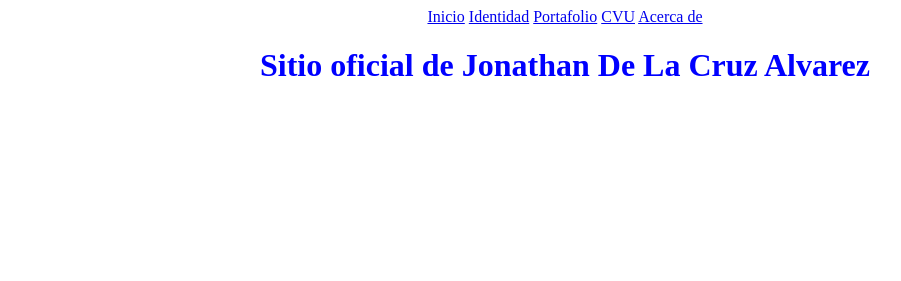
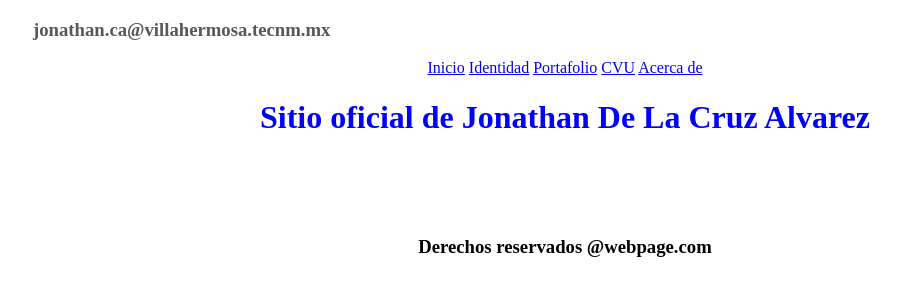
Before and after one commit to JonathanDeLaCruz/proyectojdlca, a plain HTML site: page index.html in a window 1280 px wide. Shown: the top 281 px of the page, without its empty margins (75-976 px from the left). Drawn offline with Linux system fonts and the light colour scheme.

Commit message:
Cambios en la rama developer

```diff
--- a/css/style.css
+++ b/css/style.css
@@ -13,3 +13,14 @@
   margin-top: 200px;
   color: rgb(98, 97, 97);
 }
+
+.header {
+  margin-left: 100px;
+  color: rgb(88, 88, 89);
+}
+
+.footer {
+  text-align: center;
+  color: (88, 88, 89);
+  margin-top: 100px;
+}
--- a/index.html
+++ b/index.html
@@ -7,6 +7,9 @@
   <link rel="stylesheet" type="text/css" href="css/style.css">
 </head>
 <body>
+  <div class="header">
+    <h3>jonathan.ca@villahermosa.tecnm.mx</h3>
+  </div>
   <div class="menuHorizontal">
     <a href="index.html">Inicio</a>
     <a href="identidad.html">Identidad</a>
@@ -26,5 +29,8 @@
        </tr>
     </div>
   </div>
+  <div class="footer">
+    <h3>Derechos reservados @webpage.com</h3>
+  </div>
 </body>
 </html>
```
